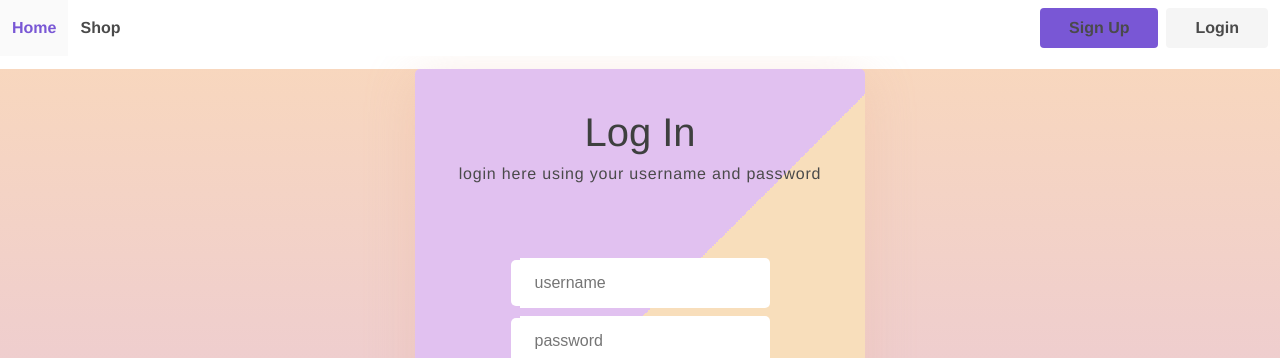
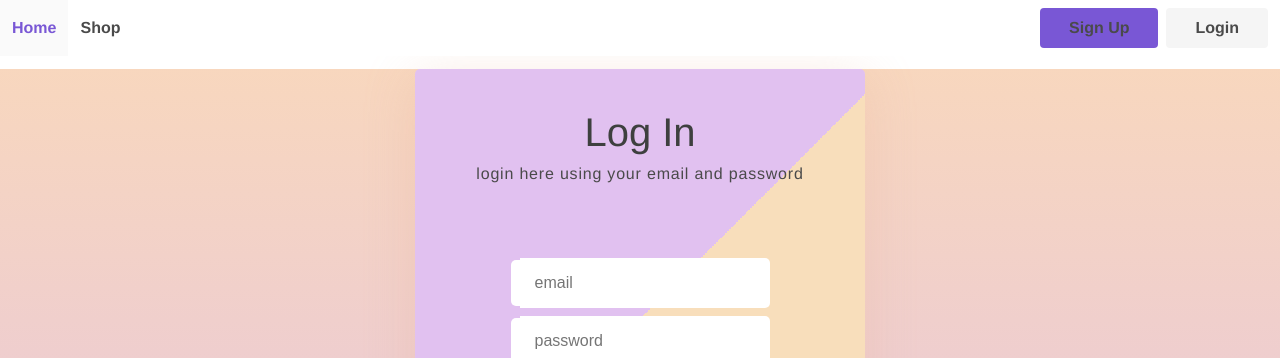
Before and after one commit to youyyk/ProjectWebtech-VueJS, a Vue app: page /login in a window 1280 px wide. Shown: the top 358 px of the page. Built offline with nearby package versions, Linux system fonts and the light colour scheme.

Commit message:
Update page Login edit input

```diff
--- a/src/views/Login.vue
+++ b/src/views/Login.vue
@@ -20,14 +20,14 @@
             <div class="con">
                 <header class="head-form">
                     <h2>Log In</h2>
-                        <p>login here using your username and password</p>
+                        <p>login here using your email and password</p>
                 </header>
                 <br>
                 <div class="field-set">
                     <span class="input-item">
                         <i class="fa fa-user-circle"></i>
                     </span>
-                <input class="form-input" id="txt-input" type="text" placeholder="username" required>
+                <input class="form-input" id="txt-input" type="email" placeholder="email" required>
                 <br>
            <!-- Password -->
                 <span class="input-item">
```
